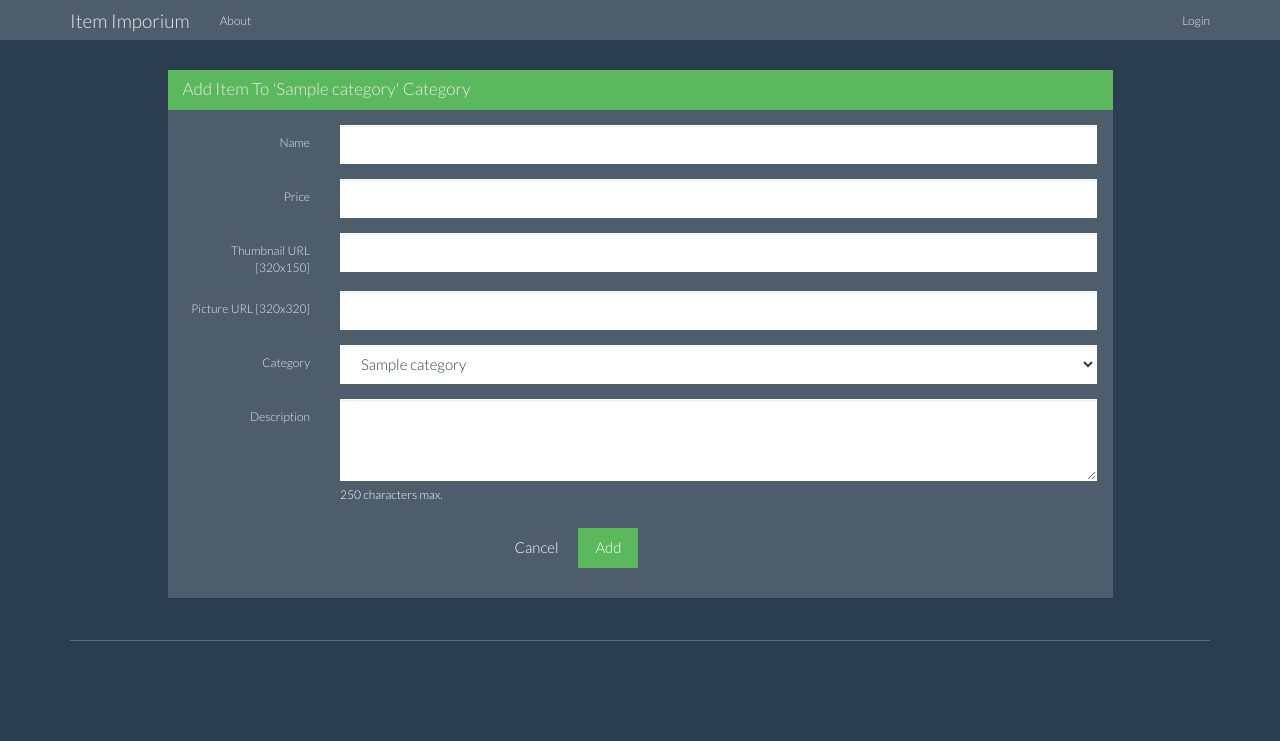
After one commit to Crewe/udacity-full-stack, a Flask app: a page that uses templates/additem.html in a window 1280 px wide. The commit adds this page. Shown: the top 741 px of the page. Run offline with Flask 2, Linux system fonts and the light colour scheme; tables that the repository leaves empty hold one stand-in row (values such as "Sample post"); some libraries are stand-ins or nearby versions.

Commit message:
Added Error Pages and Item CRUD
Delete is the only thing that seems to be working. Edit and New throw a
Bad Request Error (400)

```diff
--- a/project.py
+++ b/project.py
@@ -52,7 +52,7 @@ def showCategory(cat_name):
     # Show the items within a category
     category = getCategory(cat_name)
     if not category:
-        return redirect('page_not_found')
+        return redirect('NotFound')
 
     items = getItems(cat_name)
     categories = getCategories()
@@ -67,19 +67,91 @@ def showItem(cat_name, item_name):
     # Show the detalis about an item
     item = getItem(item_name)
     if not item:
-        return redirect('page_not_found')
+        return redirect('NotFound')
 
     return render_template('item.html', item=item)
 
 
+@app.route('/catalog/<cat_name>/item/add', methods=['GET', 'POST'])
+def addItem(cat_name):
+    category = getCategory(cat_name)
+    categories = getCategories()
+    if not category:
+        return redirect('NotFound')
+    if request.method == 'POST':
+        #try:
+        print request
+        print request.form
+        newItem = Item(user_id=1,
+                       name=escape(request.form['inputName']),
+                       price=escape(request.form['inputPrice']),
+                       thumbnail=escape(request.form['inputThumbnail']),
+                       picture=escape(request.form['inputPicture']),
+                       category_id=request.form['inputCategory'],
+                       description=escape(request.form['textDescription']))
+        session.add(newItem)
+        session.commit()
+        flash("Successfully added {0} to {0}!".format(newItem.name, category.name))
+        return redirect(url_for('showCategory', cat_name=category.name))
+        #except:
+        flash("Unable to add item to {0}".format(category.name), 'error')
+        return redirect(url_for('showCategory', cat_name=category.name))
+    else:
+        return render_template('additem.html', category=category, categories=categories)
+
+
+@app.route('/catalog/<cat_name>/<item_name>/edit', methods=['GET', 'POST'])
+def editItem(cat_name, item_name):
+    itemToEdit = getItem(item_name)
+    if request.method == 'POST':
+
+        #if request.form['inputName']:
+        #    itemToEdit.name = escape(request.form['inputName'])
+        #if request.form['inputPrice']:
+        #    itemToEdit.price = request.form['inputPrice']
+        #if request.form['inputThumbnail']:
+        #    itemToEdit.picture = escape(request.form['inputThumbnail'])
+        #if request.form['inputPicture']:
+        #    itemToEdit.picture = escape(request.form['inputPicture'])
+        #if request.form['inputCategory']:
+        #    itemToEdit.category_id = request.form['inputCategory']
+        #if request.form['textDescription']:
+        #    itemToEdit.description = escape(request.form['textDescription'])
+        session.add(itemToEdit)
+        session.commit()
+
+        flash('{0} successfully updated.'.format(itemToEdit.name))
+        return redirect(url_for('showCategory', cat_name=itemToEdit.category.name))
+    else:
+        categories = getCategories()
+        return render_template('edititem.html', item=itemToEdit, categories=categories)
+
+
+@app.route('/catalog/<cat_name>/<item_name>/delete', methods=['GET', 'POST'])
+def deleteItem(cat_name, item_name):
+    itemToDelete = getItem(item_name)
+    if request.method == 'POST':
+        session.delete(itemToDelete)
+        session.commit
+        flash("Item successfully deleted.")
+        return redirect(url_for('showCategory', cat_name=cat_name))
+    else:
+        return render_template('deleteitem.html', item=itemToDelete)
+
+
 # Error handling routes
+@app.errorhandler(400)
+def NotFound(error):
+    return render_template('400.html', message=error), 400
+
+
 @app.errorhandler(404)
-def page_not_found(error):
-    return render_template('404.html'), 404
+def NotFound(error):
+    return render_template('404.html', message=error), 404
 
 
 @app.errorhandler(500)
-def page_not_found(error):
+def internal_error(error):
     return render_template('500.html'), 500
 
 
--- a/templates/404.html
+++ b/templates/404.html
@@ -4,8 +4,8 @@
 <div class="container">
     <h1>Item  Imporium</h1>
     <div class="jumbotron">
-        <h1>Page Not Found</h1>
-        <p>Sorry, we couldn't find what you were looking for :(.<br />
+        <h1>{{message}}</h1>
+        <p>Sorry, we couldn't find what you were looking for (o_o).<br />
         Let's <a href='/'>go back home</a>.</p>
     </div>
 </div>
--- a/templates/500.html
+++ b/templates/500.html
@@ -5,7 +5,7 @@
     <h1>Item  Imporium</h1>
     <div class="jumbotron">
         <h1>Internal Error</h1>
-        <p>Something's gone ary on our end :S. Please try again later.<br />
+        <p>Something's gone ary on our end (~_~)' Please try again later.<br />
         </p>
     </div>
 </div>
--- /dev/null
+++ b/templates/additem.html
@@ -0,0 +1,90 @@
+{% extends "main.html" %}
+{% block content %}
+{% include "navbar.html" %}
+
+<!-- Page Content -->
+<div class="container">
+
+    <div class="row">
+
+        <div class="col-md-1"></div>
+
+        <div class="col-md-10">
+            <div class="panel panel-success">
+                <div class="panel-heading">
+                    <h3 class="panel-title">
+                        Add Item To '{{category.name}}' Category
+                    </h3>
+                </div>
+                <div class="panel-body">
+
+                    <form action="{{url_for('addItem', cat_name=category.name)}}" class='form-horizontal' method='POST'>
+                        <fieldset>
+
+                        <div class="form-group">
+                          <label for="inputName" class="col-lg-2 control-label">Name</label>
+                          <div class="col-lg-10">
+                            <input class="form-control" id="inputName" type="text">
+                          </div>
+                        </div>
+
+                        <div class="form-group">
+                          <label for="inputPrice" class="col-lg-2 control-label">Price</label>
+                          <div class="col-lg-10">
+                            <input class="form-control" id="inputPrice" type="text">
+                          </div>
+                        </div>
+
+                        <div class="form-group">
+                          <label for="inputThumbnail" class="col-lg-2 control-label">Thumbnail URL [320x150]</label>
+                          <div class="col-lg-10">
+                            <input class="form-control" id="inputThumbnail" type="text">
+                          </div>
+                        </div>
+
+                        <div class="form-group">
+                          <label for="inputPicture" class="col-lg-2 control-label">Picture URL [320x320]</label>
+                          <div class="col-lg-10">
+                            <input class="form-control" id="inputPicture" type="text">
+                          </div>
+                        </div>
+
+                        <div class="form-group">
+                          <label for="inputCategory" class="col-lg-2 control-label">Category</label>
+                          <div class="col-lg-10">
+                            <select class="form-control" id="inputCategory">
+                              {% for category in categories %}
+                              <option value="{{category.id}}">{{category.name}}</option>
+                              {% endfor %}
+                            </select>
+                          </div>
+                        </div>
+
+                        <div class="form-group">
+                          <label for="textDescription" class="col-lg-2 control-label">Description</label>
+                          <div class="col-lg-10">
+                            <textarea class="form-control" rows="3" id="textDescription"></textarea>
+                            <span class="help-block">250 characters max.</span>
+                          </div>
+                        </div>
+
+                        <div class="form-group">
+                          <div class="col-lg-8 col-lg-offset-4">
+                            <a href="{{url_for('showCategory', cat_name=category.name)}}" class="btn btn-default">
+                                Cancel</a>
+                                <button type="submit" class="btn btn-success">Add</button>
+                            </div>
+                        </div>
+                        </fieldset>
+                    </form>
+                </div>
+            </div>
+        </div>
+
+        <div class="col-md-1"></div>
+    </div>
+
+</div>
+<!-- /.container -->
+
+{% endblock %}
--- a/templates/item.html
+++ b/templates/item.html
@@ -25,12 +25,12 @@
                         <p>{{item.description}}</p>
                     </blockquote>
                     <p class="pull-right">
-                        <span class="text-info">Edit</span> |
-                        <span class="text-danger">Delete</span>
+                        <a href="{{url_for('editItem', cat_name=item.category.name, item_name=item.name)}}"><span class="text-info">Edit</span></a> |
+                        <a href="{{url_for('deleteItem', cat_name=item.category.name, item_name=item.name)}}"><span class="text-danger">Delete</span></a>
                     </p>
                 </div>
             </div>
-            <p><a href="{{url_for('showCategory', cat_name=item.category.name)}}">&lt; Back To {{item.category.name}}</a>
+            <p><a href="{{url_for('showCategory', cat_name=item.category.name)}}">&lt; Back To {{item.category.name}}</a></p>
         </div>
 
         <div class="col-md-1"></div>
```
Also changed, not shown: templates/400.html (added, +15 -0 lines), templates/category.html (+14 -3 lines), templates/deleteitem.html (added, +41 -0 lines), templates/edititem.html (added, +90 -0 lines).
